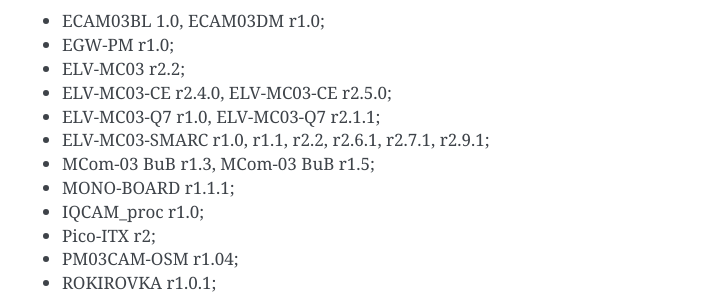
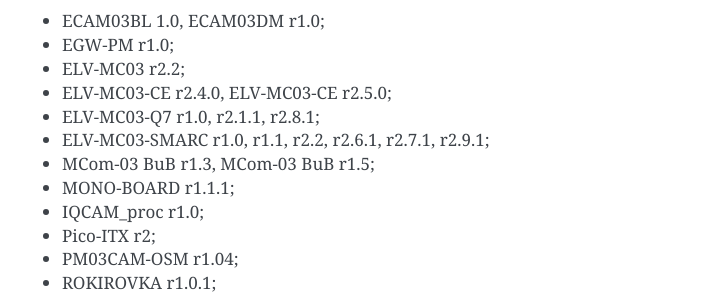
Before and after one commit to elvees/ddrinit, a Sphinx documentation site: the page built from doc/index.rst, in a window 1280 px wide and 900 px high, scrolled down 1074 px. Shown: the part 155-453 px from the top of the window, without its empty margins (388-1091 px from the left). Built offline with Sphinx 7.4.7, drawn with Linux system fonts in a browser that asks for light colours.

Commit message:
mcom03: Add ELV-MC03-Q7 r2.8.1 support
Basic config with custom DQ_MAPPINGS for Rayson RS1G32LM4D4BDT-53BT
LPDDR4 SDRAM connected to DDRMC0 and DDRMC1 on ELV-MC03-Q7 r2.8.1.

Issue: #MCOM03SW-3038
Change-Id: If62be9e6fadecb8e537eb2278ae101ac46097889

```diff
--- a/doc/index.rst
+++ b/doc/index.rst
@@ -34,7 +34,7 @@
 * EGW-PM r1.0;
 * ELV-MC03 r2.2;
 * ELV-MC03-CE r2.4.0, ELV-MC03-CE r2.5.0;
-* ELV-MC03-Q7 r1.0, ELV-MC03-Q7 r2.1.1;
+* ELV-MC03-Q7 r1.0, r2.1.1, r2.8.1;
 * ELV-MC03-SMARC r1.0, r1.1, r2.2, r2.6.1, r2.7.1, r2.9.1;
 * MCom-03 BuB r1.3, MCom-03 BuB r1.5;
 * MONO-BOARD r1.1.1;
```
Also changed, not shown: 1 other file.
